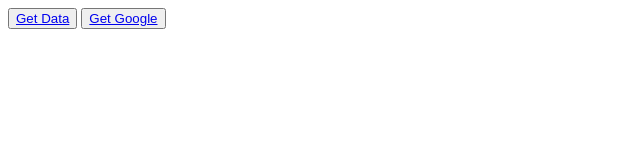
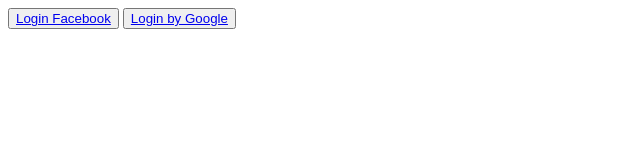
Before and after one commit to Kondrat1991/Heroku_practice, a website: page static/index.html in a window 1280 px wide. Shown: the whole page, without its empty margins (0-640 px from the left). Drawn offline with Linux system fonts and the light colour scheme.

Commit message:
remove dependencies

```diff
--- a/package.json
+++ b/package.json
@@ -21,8 +21,5 @@
     "passport-google-oauth20": "^1.0.0",
     "passport-local": "^1.0.0",
     "passport-local-mongoose": "^5.0.1"
-  },
-  "devDependencies": {
-    "nodemon": "^1.17.5"
   }
 }
--- a/static/index.html
+++ b/static/index.html
@@ -11,11 +11,11 @@
 
 <div class="wrapper">
     <button class="getData">
-        <a href="/users/login/facebook" class="getLink">Get Data</a>
+        <a href="/users/login/facebook" class="getLink">Login Facebook</a>
     </button>
 
     <button class="getGoogle">
-        <a href="/users/login/google" class="getLink">Get Google</a>
+        <a href="/users/login/google" class="getLink">Login by Google</a>
     </button>
 
 </div>
```
